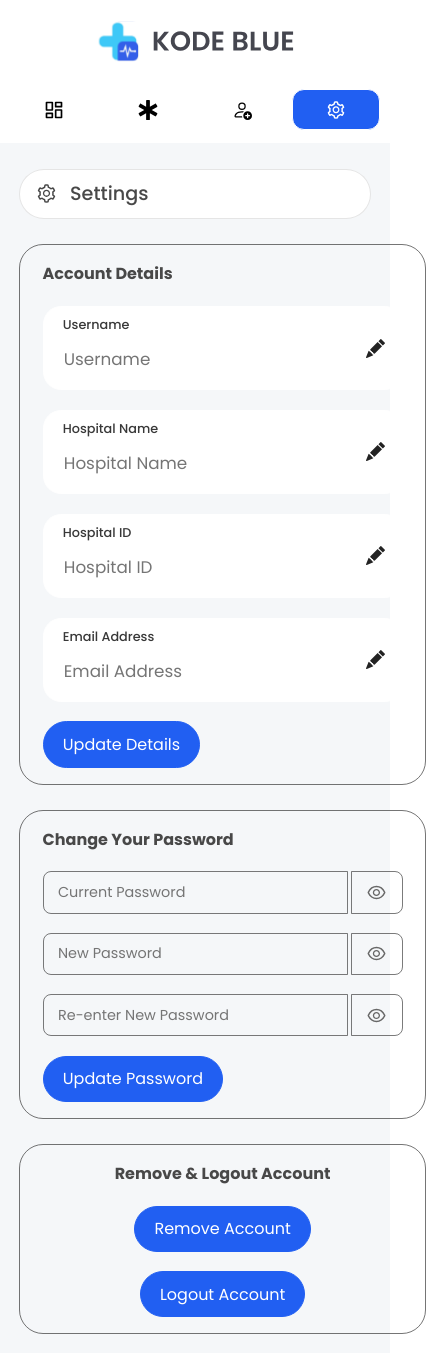
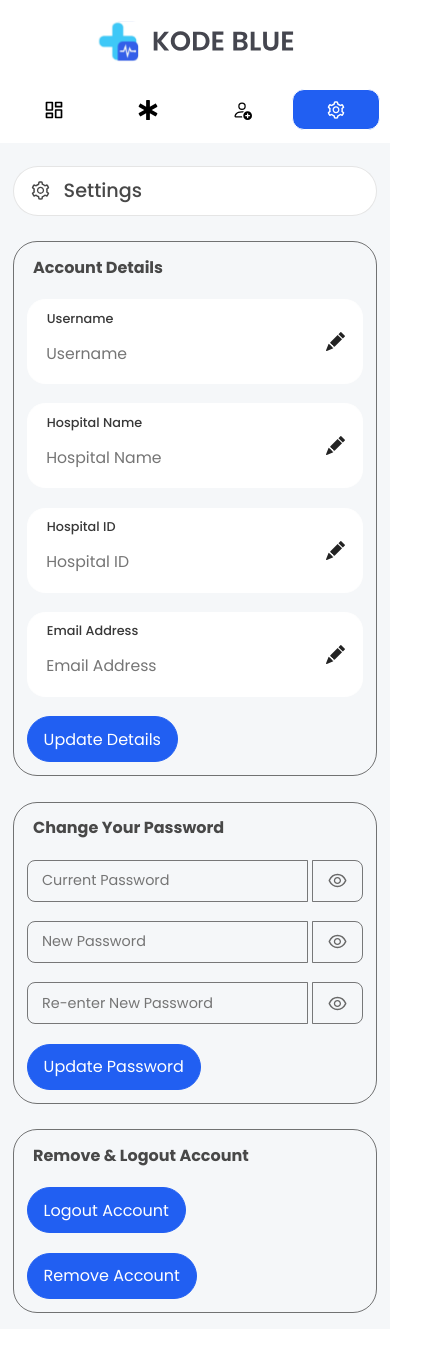
Before and after one commit to t2e0j0a4/Elitceler-KodeBlue, a Next.js app: page /dashboard/settings in a window 390 px wide. Shown: the whole page, 426 px wide, since content can reach past the window. After the commit the page ends 1329 px from the top, so only its background shows below. Built offline with nearby package versions, Linux system fonts and the light colour scheme.

Commit message:
settings responsive update

```diff
--- a/src/app/dashboard/settings/page.module.css
+++ b/src/app/dashboard/settings/page.module.css
@@ -37,6 +37,7 @@
 }
 
 .account__details, .change__password, .account__options {
+    width: 100%;
     padding: 1rem 1.4rem;
     border: 1px solid #232323A0;
     height: 100%;
@@ -57,7 +58,6 @@
 }
 
 .details__input {
-    max-width: 100%;
     border: 1px solid #FFF;
     background-color: #FFF;
     padding: 0.6rem 0.6rem;
@@ -71,7 +71,6 @@
 }
 
 .input__group {
-
     flex-grow: 1;
     display: flex;
     flex-direction: column;
@@ -167,3 +166,39 @@
     }
 
 }
+
+@media all and (width <= 600px) {
+
+    .account__details, .change__password, .account__options {
+        padding: 0.8rem;
+    }
+
+    .account__details h3, .change__password h3, .account__options h3 {
+        padding: 0 0.4rem;
+    }
+
+    .account__details > button, .change__password button, .account__options button {
+        padding: 0.6rem 1rem;
+    }
+
+    .input__group input {
+        font-size: 0.98rem;
+        padding: 0.5rem;
+    }
+
+    .account__options {
+        justify-content: flex-start;
+        align-items: flex-start;
+    }
+
+    .app__settings {
+        padding: 1rem 0.8rem;
+    }
+
+}
+
+@media all and (max-width: 450px) {
+    .details__main {
+        grid-template-columns: repeat(1, 1fr);
+    }
+}
--- a/src/app/dashboard/settings/page.tsx
+++ b/src/app/dashboard/settings/page.tsx
@@ -53,8 +53,8 @@ const page = () => {
 
                 <div className={account__options}>
                     <h3>Remove & Logout Account</h3>
+                    <button type='button'>Logout Account</button>
                     <button type='button'>Remove Account</button>
-                    <button type='button'>Logout Account</button>
                 </div>
 
                 {/* Account Options */}
```
